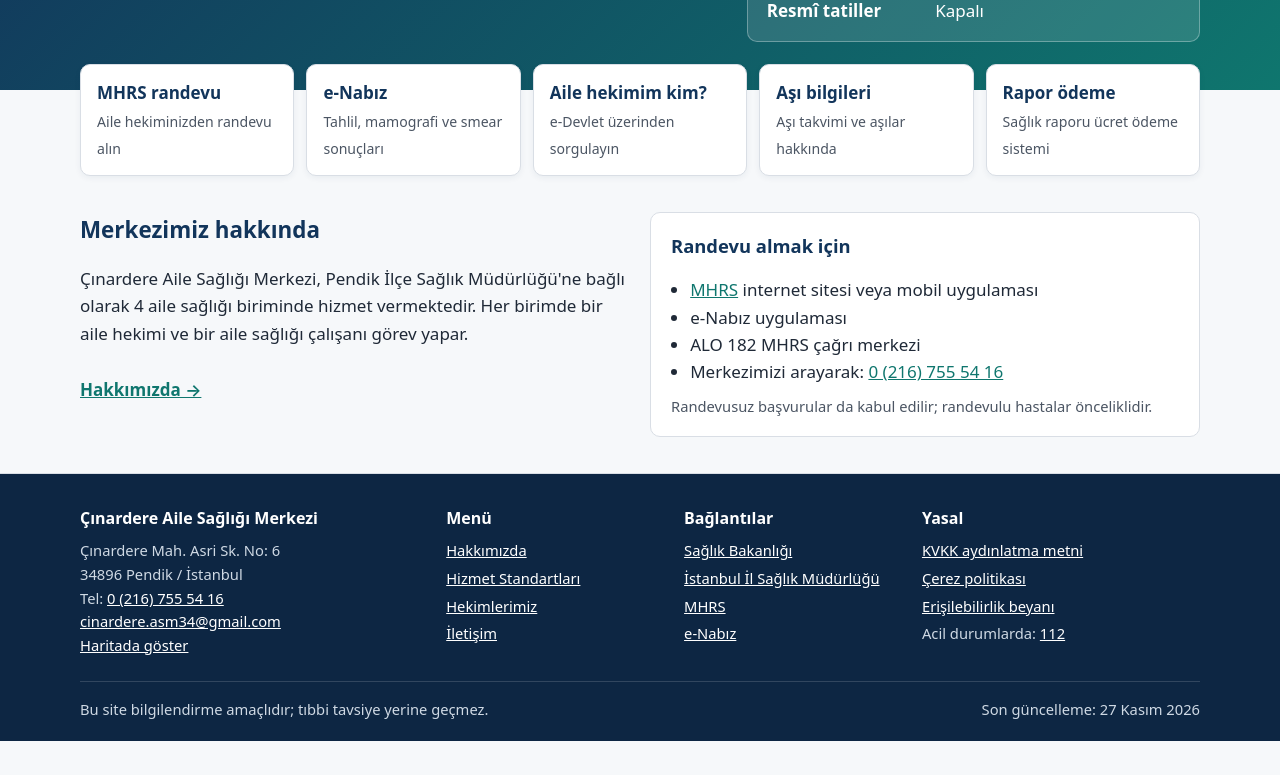
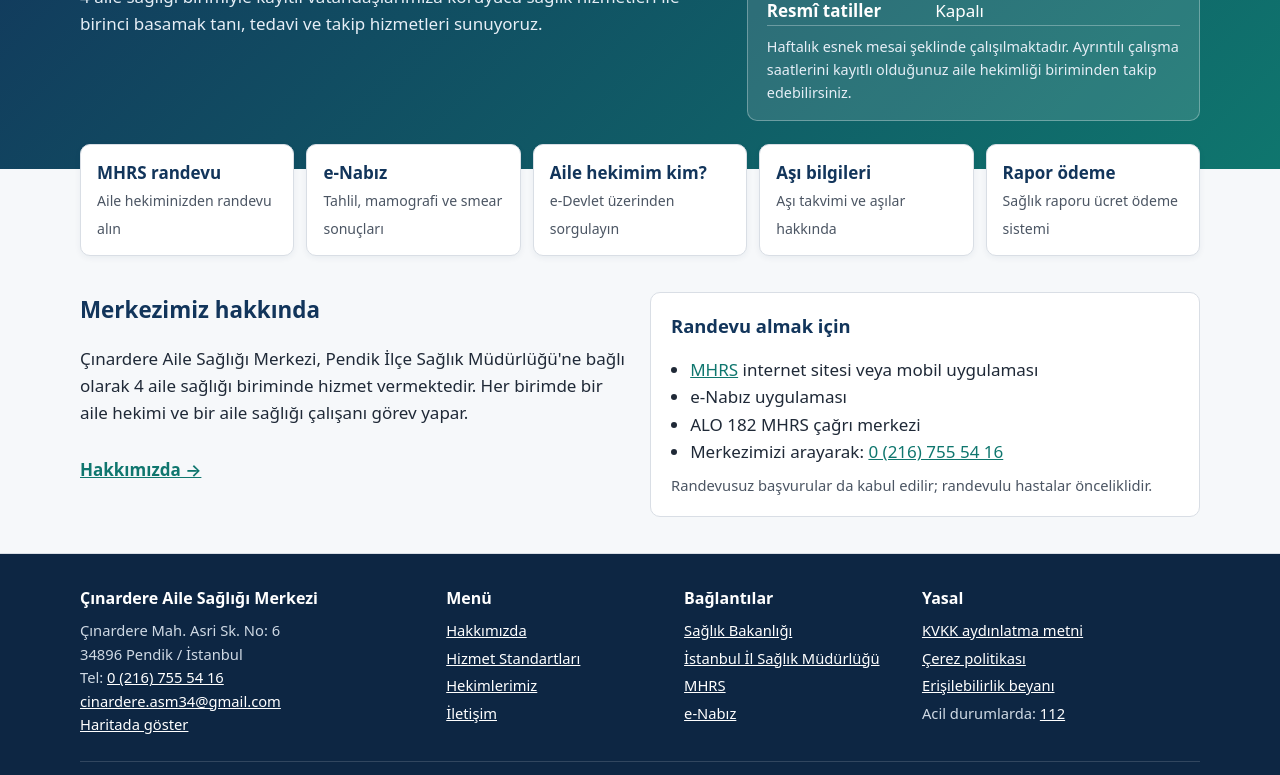
Before and after one commit to albayemre-maker/ASM-Website-, a plain HTML site: page index.html in a window 1280 px wide. Shown: the part 360-1135 px from the top of the page. Before the commit the page ends 1101 px from the top, so only its background shows below. Drawn offline with Linux system fonts and the light colour scheme.

Commit message:
Çalışma saatlerine esnek mesai notu eklendi
Co-Authored-By: Claude Opus 5.5 <noreply@anthropic.com>
Claude-Session: https://claude.ai/code/session_01Ax9GhZ1mArBbpAeEABgAgY

```diff
--- a/index.html
+++ b/index.html
@@ -77,6 +77,7 @@
   .hero p{margin:0;color:#e6eef6}
   .hours{background:rgba(255,255,255,.12);border:1px solid rgba(255,255,255,.3);border-radius:10px;padding:1rem 1.2rem}
   .hours h2{margin:0 0 .5rem;font-size:1.05rem}
+  .flex-note{margin:.75rem 0 0;padding-top:.6rem;border-top:1px solid rgba(255,255,255,.3);font-size:.9rem;color:#e6eef6}
   dl.kv{margin:0;display:grid;grid-template-columns:auto 1fr;gap:.25rem 1rem}
   dl.kv dt{font-weight:600}
   dl.kv dd{margin:0}
@@ -243,6 +244,7 @@
           <dt>Cumartesi – Pazar</dt><dd>Kapalı</dd>
           <dt>Resmî tatiller</dt><dd>Kapalı</dd>
         </dl>
+        <p class="flex-note">Haftalık esnek mesai şeklinde çalışılmaktadır. Ayrıntılı çalışma saatlerini kayıtlı olduğunuz aile hekimliği biriminden takip edebilirsiniz.</p>
       </div>
     </div>
   </div>
@@ -467,6 +469,7 @@
         <dt>Öğle arası</dt><dd>12:00 – 13:00</dd>
         <dt>Cumartesi – Pazar</dt><dd>Kapalı</dd>
       </dl>
+      <p class="muted" style="font-size:.95rem">Haftalık esnek mesai şeklinde çalışılmaktadır. Ayrıntılı çalışma saatlerini kayıtlı olduğunuz aile hekimliği biriminden takip edebilirsiniz.</p>
       <h2 class="sec" style="font-size:1.1rem;margin-top:1.5rem">Öneri ve şikâyet</h2>
       <p>Merkez yönetimimize veya Sağlık Bakanlığı İletişim Merkezi'ne (SABİM) <a href="tel:184">ALO 184</a> hattından ulaşabilirsiniz.</p>
       <p class="muted" style="font-size:.92rem">Bu sitede iletişim formu bulunmamaktadır; sağlık bilgilerinizi e-posta yoluyla paylaşmayınız.</p>
```
